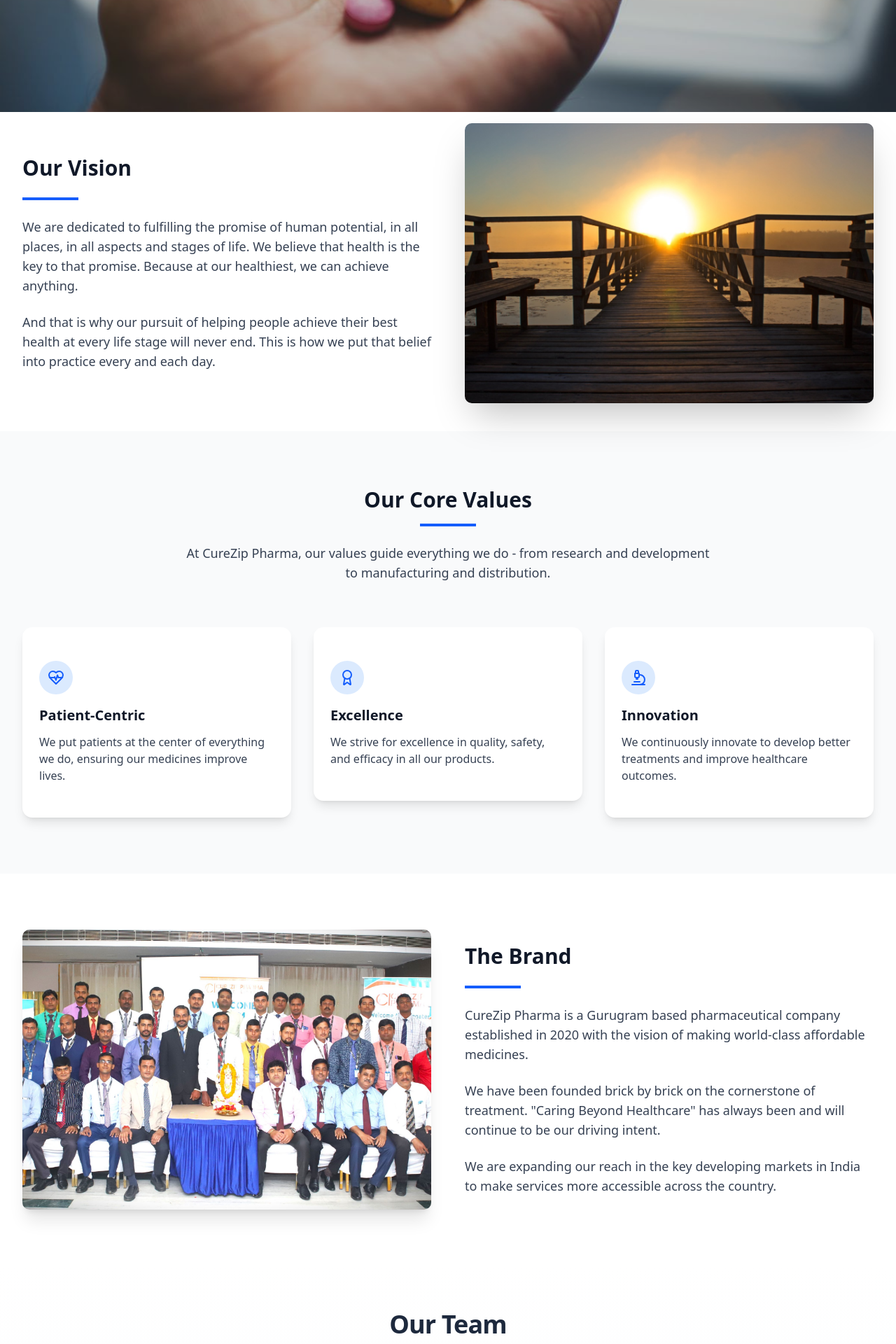
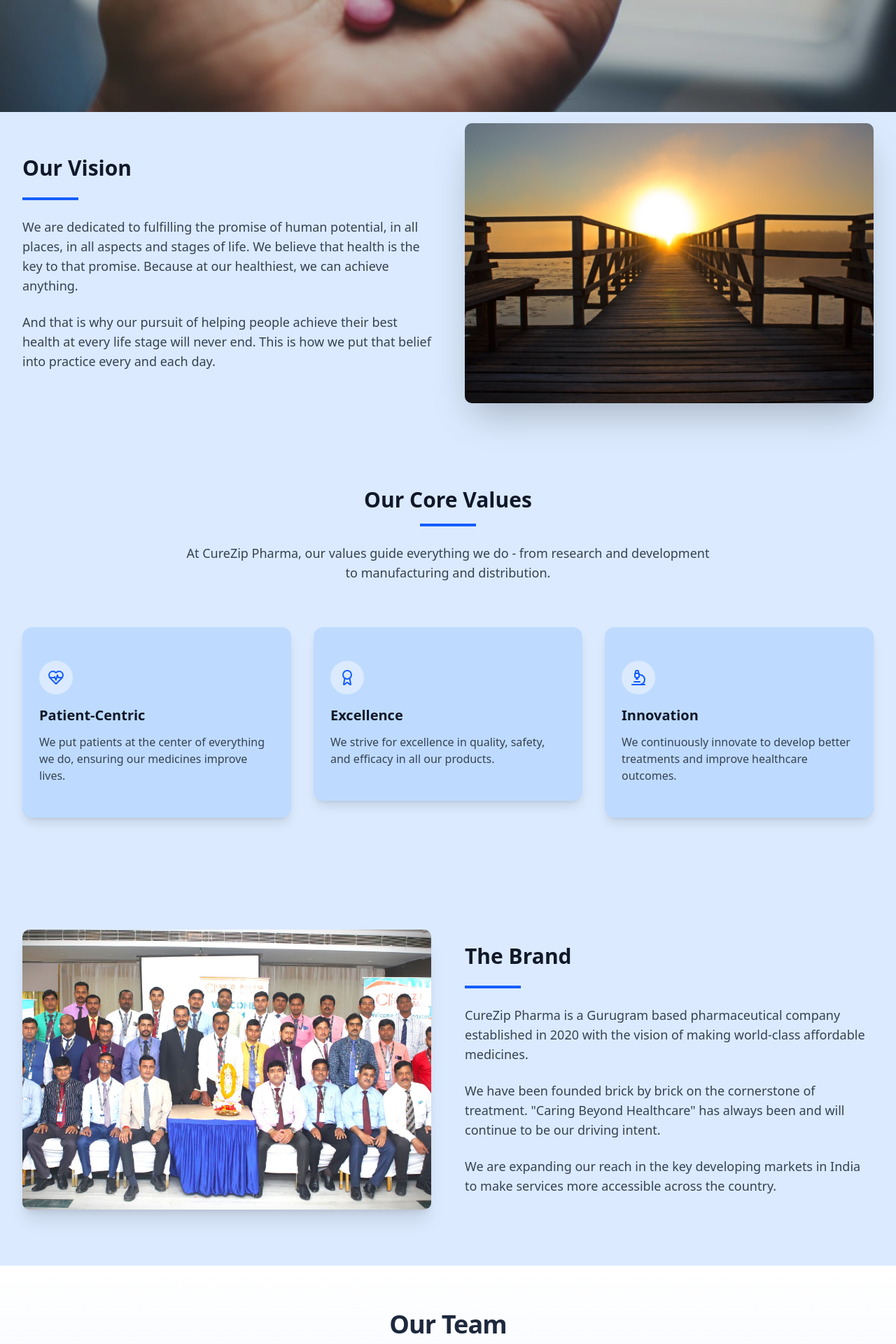
Before and after one commit to prashant7023/curezip, a Next.js app: page / in a window 1280 px wide. Shown: the part 440-2360 px from the top of the page at 70% size. Built offline with nearby package versions, Linux system fonts and the light colour scheme.

Commit message:
update home color

```diff
--- a/src/components/hero-section/home.jsx
+++ b/src/components/hero-section/home.jsx
@@ -142,7 +142,7 @@
   return (
     <div className="flex flex-col min-h-screen bg-blue-100">
       {/* Hero Section */}
-      <section className="relative h-[72vh] flex items-center">
+      <section className="relative h-[72vh] flex items-center bg-blue-100">
         <motion.div
           className="absolute inset-0 z-0 w-full h-full md:h-[500px] lg:h-[600px]"
           style={{ y: heroY, opacity: heroOpacity }}
@@ -205,7 +205,7 @@
       </section>
 
       {/* Mission & Vision Section */}
-      <AnimatedSection className="py-10 bg-white">
+      <AnimatedSection className="py-10 bg-blue-100">
         <div className="container mx-auto px-4 sm:px-6 lg:px-8">
           <div className="grid grid-cols-1 lg:grid-cols-2 gap-12 items-center">
             <motion.div
@@ -250,8 +250,8 @@
       </AnimatedSection>
 
       {/* Core Values Section */}
-      <AnimatedSection className="py-20 bg-gray-50">
-        <div className="container mx-auto px-4 sm:px-6 lg:px-8">
+      <AnimatedSection className="py-20 bg-blue-100">
+        <div className="container mx-auto px-4 sm:px-6 lg:px-8 ">
           <motion.div
             className="text-center mb-16"
             variants={fadeInUp}
@@ -268,14 +268,14 @@
           </motion.div>
 
           <motion.div
-            className="grid grid-cols-1 md:grid-cols-2 lg:grid-cols-3 gap-8"
+            className="grid grid-cols-1 md:grid-cols-2 lg:grid-cols-3 gap-8 "
             variants={staggerChildren}
             initial="hidden"
             whileInView="visible"
             viewport={{ once: true, amount: 0.1 }}
           >
             <motion.div variants={fadeInUp}>
-              <Card className="border-none shadow-lg hover:shadow-xl transition-shadow duration-300">
+              <Card className="border-none shadow-lg hover:shadow-xl transition-shadow duration-300 bg-blue-200">
                 <CardContent className="p-6">
                   <div className="bg-blue-100 p-3 rounded-full w-fit mb-4">
                     <HeartPulse className="h-6 w-6 text-blue-600" />
@@ -289,7 +289,7 @@
             </motion.div>
 
             <motion.div variants={fadeInUp}>
-              <Card className="border-none shadow-lg hover:shadow-xl transition-shadow duration-300">
+              <Card className="border-none shadow-lg hover:shadow-xl transition-shadow duration-300 bg-blue-200">
                 <CardContent className="p-6">
                   <div className="bg-blue-100 p-3 rounded-full w-fit mb-4">
                     <Award className="h-6 w-6 text-blue-600" />
@@ -303,7 +303,7 @@
             </motion.div>
 
             <motion.div variants={fadeInUp}>
-              <Card className="border-none shadow-lg hover:shadow-xl transition-shadow duration-300">
+              <Card className="border-none shadow-lg hover:shadow-xl transition-shadow duration-300 bg-blue-200">
                 <CardContent className="p-6">
                   <div className="bg-blue-100 p-3 rounded-full w-fit mb-4">
                     <Microscope className="h-6 w-6 text-blue-600" />
@@ -320,7 +320,7 @@
       </AnimatedSection>
 
       {/* About Section */}
-      <AnimatedSection className="py-20 bg-white">
+      <AnimatedSection className="py-20 bg-blue-100">
         <div className="container mx-auto px-4 sm:px-6 lg:px-8">
           <div className="grid grid-cols-1 lg:grid-cols-2 gap-12 items-center">
             <motion.div
@@ -364,10 +364,10 @@
       </AnimatedSection>
 
       {/* Team Section */}
-      <AnimatedSection className="py-16 bg-gradient-to-b from-white to-slate-50">
+      <AnimatedSection className="py-16 bg-gradient-to-b from-white to-blue-100">
         <div className="container px-4 mx-auto">
           <motion.div
-            className="max-w-3xl mx-auto text-center mb-16"
+            className="max-w-3xl mx-auto text-center mb-12"
             variants={fadeInUp}
             initial="hidden"
             whileInView="visible"
@@ -381,9 +381,9 @@
             </p>
           </motion.div>
 
-          <div className="relative w-full">
+          <div className="relative w-full lg:text-xl text-sm">
             <motion.div
-              className="flex space-x-6 overflow-x-auto pb-8 snap-x snap-mandatory scrollbar-hide"
+              className="flex lg:space-x-6 space-x-2 overflow-x-auto pb-8 snap-x snap-mandatory scrollbar-hide"
               variants={staggerChildren}
               initial="hidden"
               whileInView="visible"
@@ -394,7 +394,7 @@
                   key={index}
                   variants={fadeIn}
                   custom={index}
-                  className="group relative flex-shrink-0 w-[220px] overflow-hidden rounded-xl bg-white shadow-md transition-all duration-300 hover:shadow-lg snap-start"
+                  className="group relative flex-shrink-0 w-[150px] lg:w-[220px] overflow-hidden rounded-xl bg-white shadow-md transition-all duration-300 hover:shadow-lg snap-start"
                 >
                   <div className="aspect-square overflow-hidden bg-slate-100">
                     <Image
@@ -414,7 +414,7 @@
                         <Linkedin className="h-4 w-4" />
                       </button>
                     </div>
-                    <h3 className="text-xl font-semibold text-slate-800">{member.name}</h3>
+                    <h3 className="lg:text-xl font-semibold text-slate-800">{member.name}</h3>
                     <p className="text-primary mt-1">{member.title}</p>
                     <div className="mt-4 pt-4 border-t border-slate-100 opacity-0 transition-all duration-300 group-hover:opacity-100">
                       <button className="flex items-center text-sm text-slate-600 hover:text-primary">
@@ -478,7 +478,7 @@
       </div>
 
       {/* Testimonials Section */}
-      <AnimatedSection className="py-20 bg-white">
+      <AnimatedSection className="py-20 bg-blue-100">
         <div className="container mx-auto px-4 sm:px-6 lg:px-8">
           <motion.div
             className="text-center mb-16"
@@ -527,7 +527,7 @@
                 custom={index}
                 whileHover={{ y: -10, transition: { duration: 0.3 } }}
               >
-                <Card className="border-none shadow-lg hover:shadow-xl transition-shadow duration-300 h-full">
+                <Card className="border-none shadow-lg hover:shadow-xl transition-shadow duration-300 h-full bg-blue-200">
                   <CardContent className="p-6">
                     <div className="flex flex-col h-full">
                       <motion.div
@@ -567,7 +567,7 @@
       </AnimatedSection>
 
       {/* CTA Section */}
-      <AnimatedSection className="py-20 bg-gray-50">
+      <AnimatedSection className="py-20 bg-blue-100">
         <div className="container mx-auto px-4 sm:px-6 lg:px-8">
           <motion.div
             className="bg-blue-600 rounded-xl p-8 md:p-12 shadow-xl"
```
